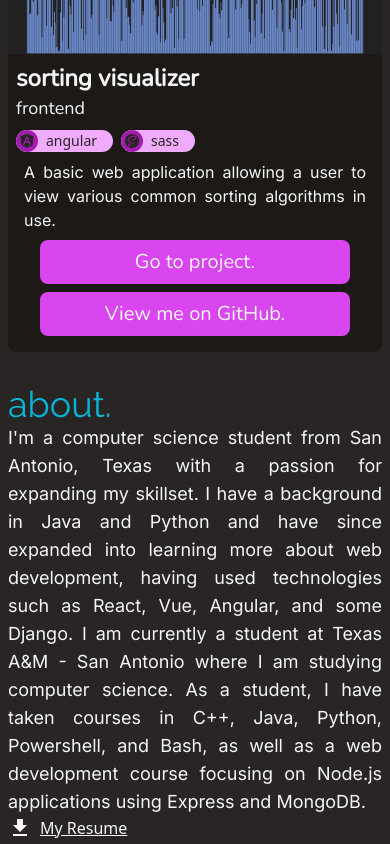
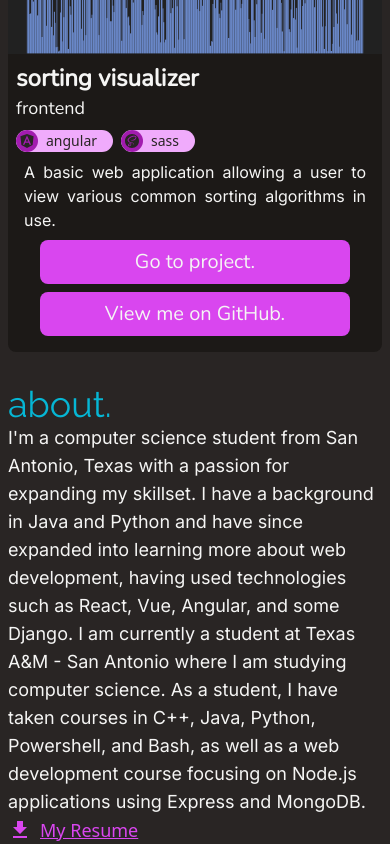
Before and after one commit to sk3p7ic/joshuaibrom.com, a Next.js app: page / in a window 390 px wide. Shown: the part 2089-2933 px from the top of the page. Built offline with nearby package versions, Linux system fonts and the light colour scheme.

Commit message:
Fixed link to view my resume

```diff
--- a/components/Home/About.tsx
+++ b/components/Home/About.tsx
@@ -7,7 +7,7 @@ export const About = () => {
       <h3 className="font-raleway text-4xl text-emerald-700 dark:text-cyan-500 transition-colors duration-1000">
         about.
       </h3>
-      <p className="font-inter text-lg text-justify">
+      <p className="font-inter text-lg md:text-justify">
         I&apos;m a computer science student from San Antonio, Texas with a
         passion for expanding my skillset. I have a background in Java and
         Python and have since expanded into learning more about web development,
@@ -18,10 +18,10 @@ export const About = () => {
         focusing on Node.js applications using Express and MongoDB.
       </p>
       <Link
-        href="/public/res/Resume.pdf"
+        href="/res/Resume.pdf"
         target="_blank"
         referrerPolicy="no-referrer"
-        className="flex flex-row items-center gap-2 underline"
+        className="flex flex-row items-center gap-2 underline text-lg text-emerald-500 hover:text-emerald-800 dark:text-fuchsia-500 dark:hover:text-fuchsia-800 transition-colors"
       >
         <MdFileDownload size={24} />
         <span>My Resume</span>
```
